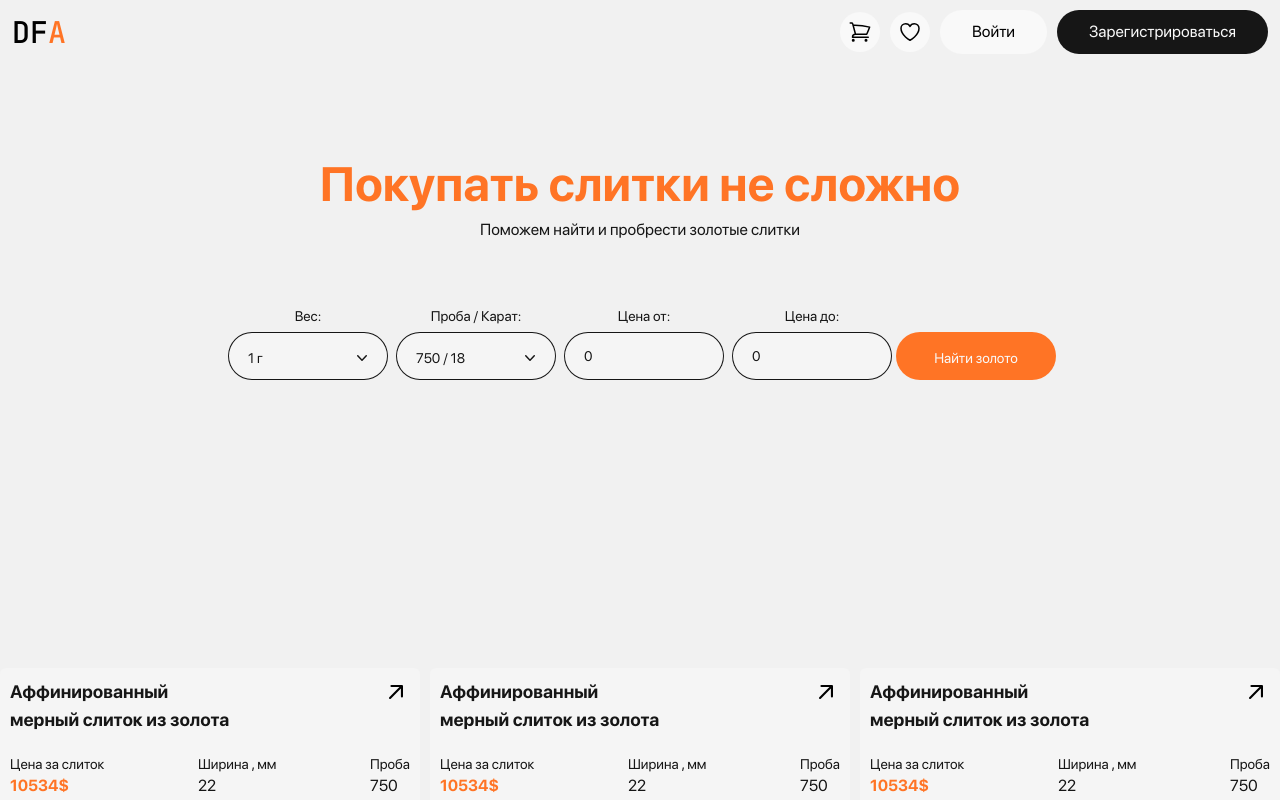
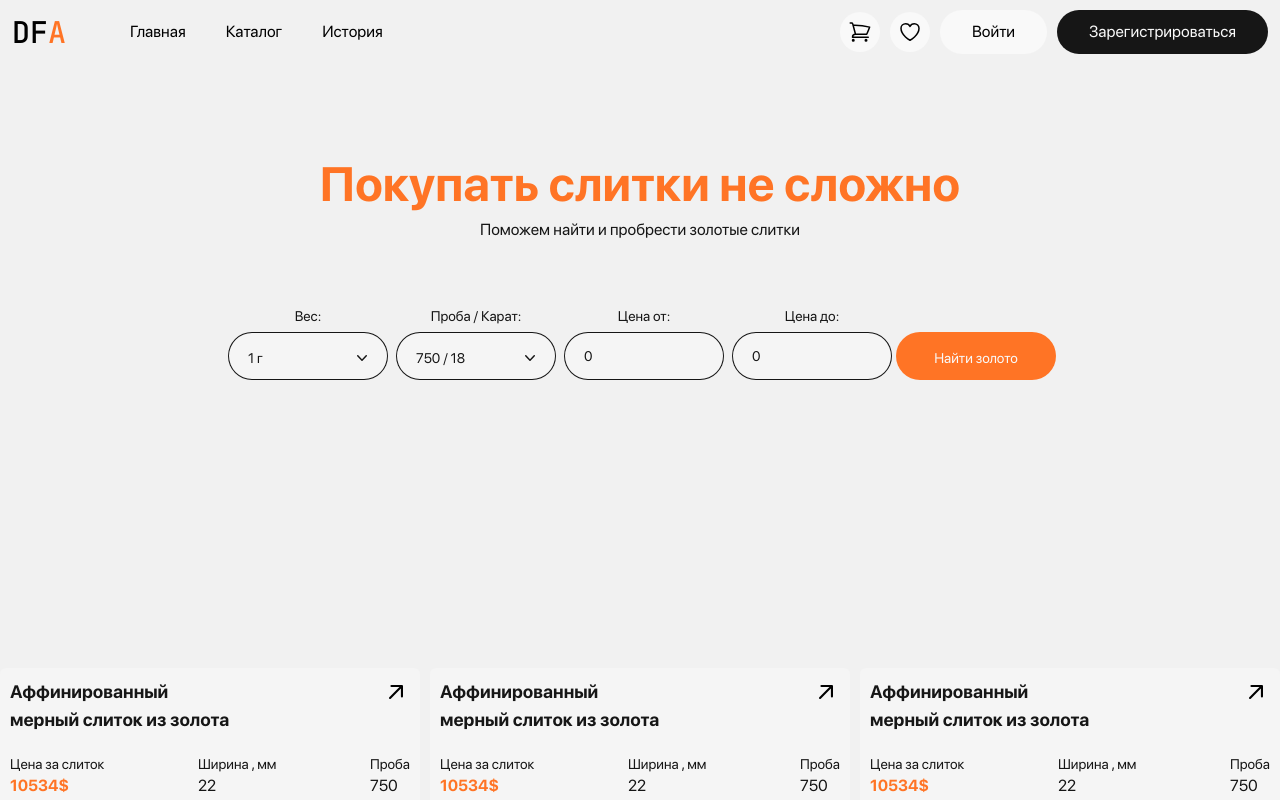
Before and after one commit to HydroOx1d/dfa, a Next.js app: page / in a window 1280 px wide. Shown: the top 800 px of the page. Built offline with nearby package versions, Linux system fonts and the light colour scheme.

Commit message:
fix visibility

```diff
--- a/components/header/Header.tsx
+++ b/components/header/Header.tsx
@@ -26,7 +26,7 @@ function Header() {
           <span className="text-orange">A</span>
         </div>
         <div
-          className={`fixed overflow-auto z-10 bg-bgColor h-screen w-full left-0 top-0 lg:static lg:w-auto lg:h-auto ${
+          className={`fixed lg:block overflow-auto z-10 bg-bgColor h-screen w-full left-0 top-0 lg:static lg:w-auto lg:h-auto ${
             !navIsOpen && 'hidden'
           }`}
         >
```
